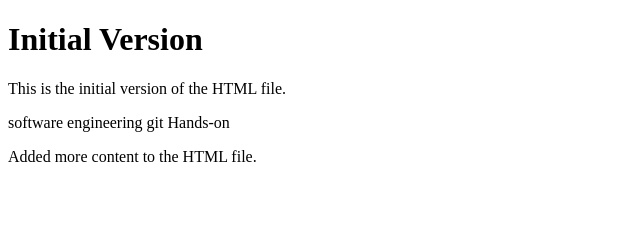
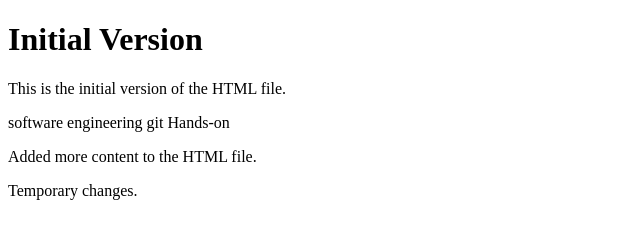
Before and after one commit to gowthamrs125/SE-handson, a plain HTML site: page index.html in a window 1280 px wide. Shown: the whole page, without its empty margins (0-640 px from the left). Drawn offline with Linux system fonts and the light colour scheme.

Commit message:
changes made

```diff
--- a/index.html
+++ b/index.html
@@ -10,5 +10,6 @@
     </p>
     <p>software engineering git Hands-on</p>
     <p> Added more content to the HTML file.</p>
+    <p> Temporary changes.</p>
 </body>
 </html>
```
